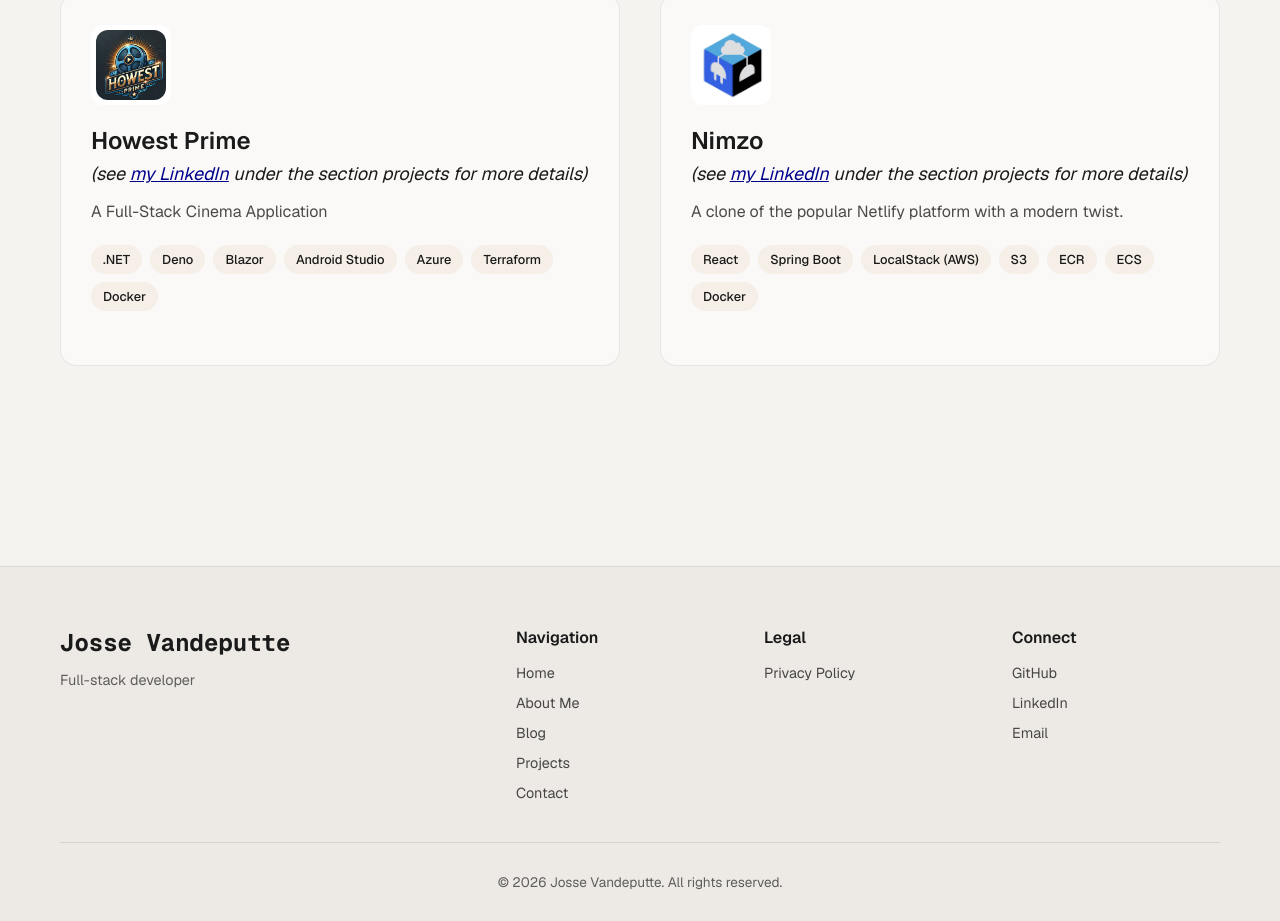
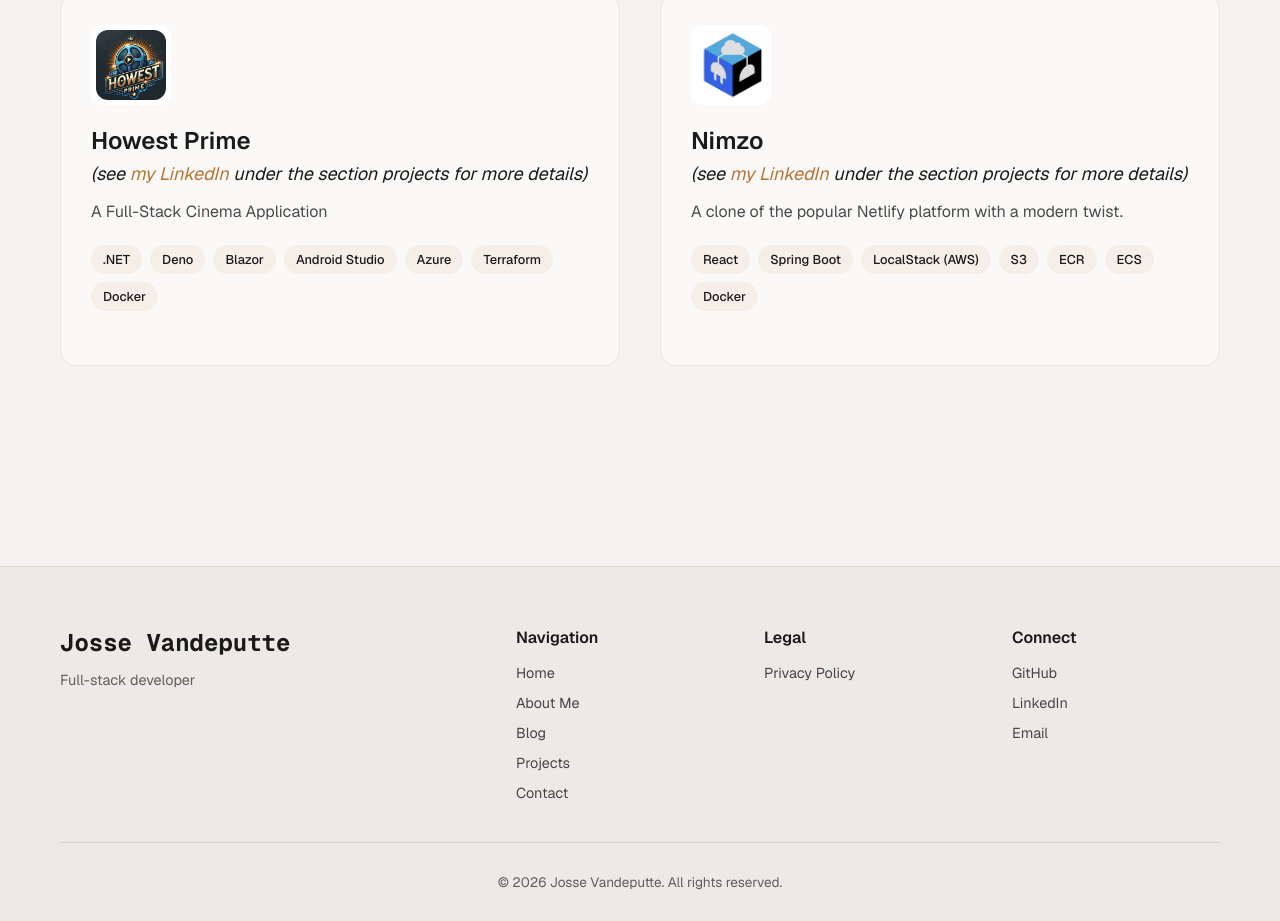
Before and after one commit to JosseVandeputte/Portfolio, a Next.js app: page /projects in a window 1280 px wide. Shown: the part 1769-2690 px from the top of the page. Built offline with nearby package versions, Linux system fonts and the light colour scheme.

Commit message:
fix: a tag in project title

```diff
--- a/app/data/projects.tsx
+++ b/app/data/projects.tsx
@@ -52,7 +52,7 @@
 						target="_blank"
 						rel="noopener noreferrer"
 						href="&#104;&#116;&#116;&#112;&#115;&#58;&#47;&#47;&#119;&#119;&#119;&#46;&#108;&#105;&#110;&#107;&#101;&#100;&#105;&#110;&#46;&#99;&#111;&#109;&#47;&#105;&#110;&#47;&#106;&#111;&#115;&#115;&#101;&#45;&#118;&#97;&#110;&#100;&#101;&#112;&#117;&#116;&#116;&#101;&#47;"
-						style={{ color: "darkblue", textDecoration: "underline" }}
+
 					>
 						my LinkedIn
 					</a>{" "}
@@ -131,7 +131,7 @@
 						target="_blank"
 						rel="noopener noreferrer"
 						href="&#104;&#116;&#116;&#112;&#115;&#58;&#47;&#47;&#119;&#119;&#119;&#46;&#108;&#105;&#110;&#107;&#101;&#100;&#105;&#110;&#46;&#99;&#111;&#109;&#47;&#105;&#110;&#47;&#106;&#111;&#115;&#115;&#101;&#45;&#118;&#97;&#110;&#100;&#101;&#112;&#117;&#116;&#116;&#101;&#47;"
-						style={{ color: "darkblue", textDecoration: "underline" }}
+
 					>
 						my LinkedIn
 					</a>{" "}
--- a/app/projects/page.module.css
+++ b/app/projects/page.module.css
@@ -70,8 +70,7 @@
 }
 
 .projectCard:hover {
-	transform: translateY(-8px);
-	box-shadow: 0 20px 40px rgba(var(--gray-rgb), 0.1);
+	border-color: rgba(var(--gray-rgb), 0.14);
 }
 
 .projectImage {
@@ -93,6 +92,20 @@
 	font-size: 1.5rem;
 	font-weight: 600;
 	margin-bottom: 12px;
+}
+
+.projectTitle a {
+	color: var(--accent);
+	text-decoration: none;
+	border-bottom: 1px solid transparent;
+	transition:
+		color 0.3s,
+		border-color 0.3s;
+}
+
+.projectTitle a:hover {
+	color: var(--accent);
+	border-color: var(--accent);
 }
 
 .projectDescription {
```
